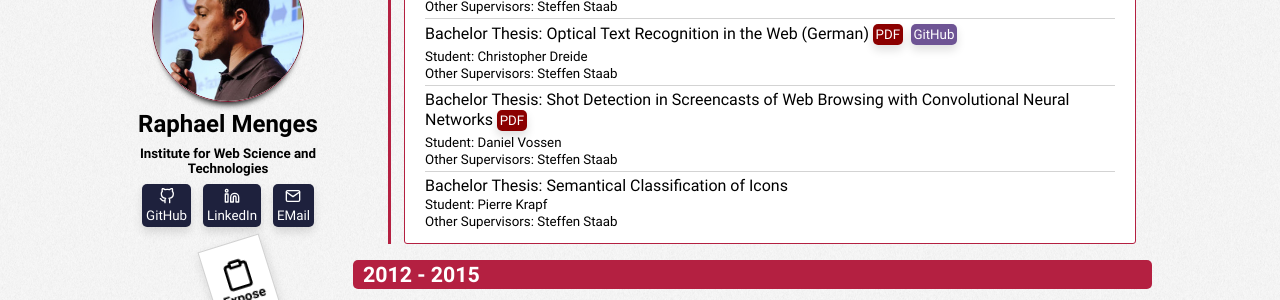
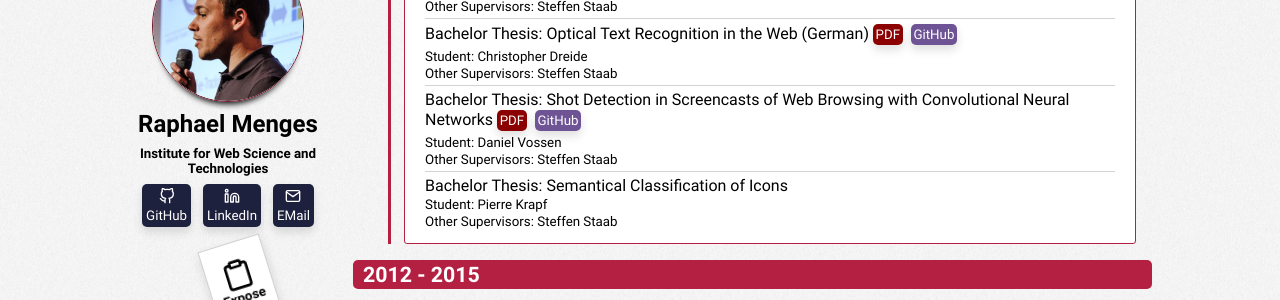
Before and after one commit to raphaelmenges/raphaelmenges.github.io, a Jekyll site: the page built from index.html, in a window 1280 px wide and 900 px high, scrolled down 3567 px. Shown: the part 147-447 px from the top of the window. Built offline with Jekyll 4.4.1, drawn with Linux system fonts in a browser that asks for light colours.

Commit message:
GitHub repo of Daniel's thesis.

```diff
--- a/_includes/home/teaching.html
+++ b/_includes/home/teaching.html
@@ -62,7 +62,7 @@ Lorem ipsum dolor sit amet, consectetur adipiscing elit. Aenean eu tristique jus
 		<div class='note'>Student: Christopher Dreide</div>
 		<div class='note'>Other Supervisors: Steffen Staab</div>
 
-		<div class='title'>Bachelor Thesis: Shot Detection in Screencasts of Web Browsing with Convolutional Neural Networks<a class='pdf' href='https://west.uni-koblenz.de/assets/theses/bachelor-dvossen.pdf'>PDF</a></div>
+		<div class='title'>Bachelor Thesis: Shot Detection in Screencasts of Web Browsing with Convolutional Neural Networks<a class='pdf' href='https://west.uni-koblenz.de/assets/theses/bachelor-dvossen.pdf'>PDF</a><a class='github' href='https://github.com/PommesMitMayo/visual_change_cnn'>GitHub</a></div>
 		<div class='note'>Student: Daniel Vossen</div>
 		<div class='note'>Other Supervisors: Steffen Staab</div>
 
```
